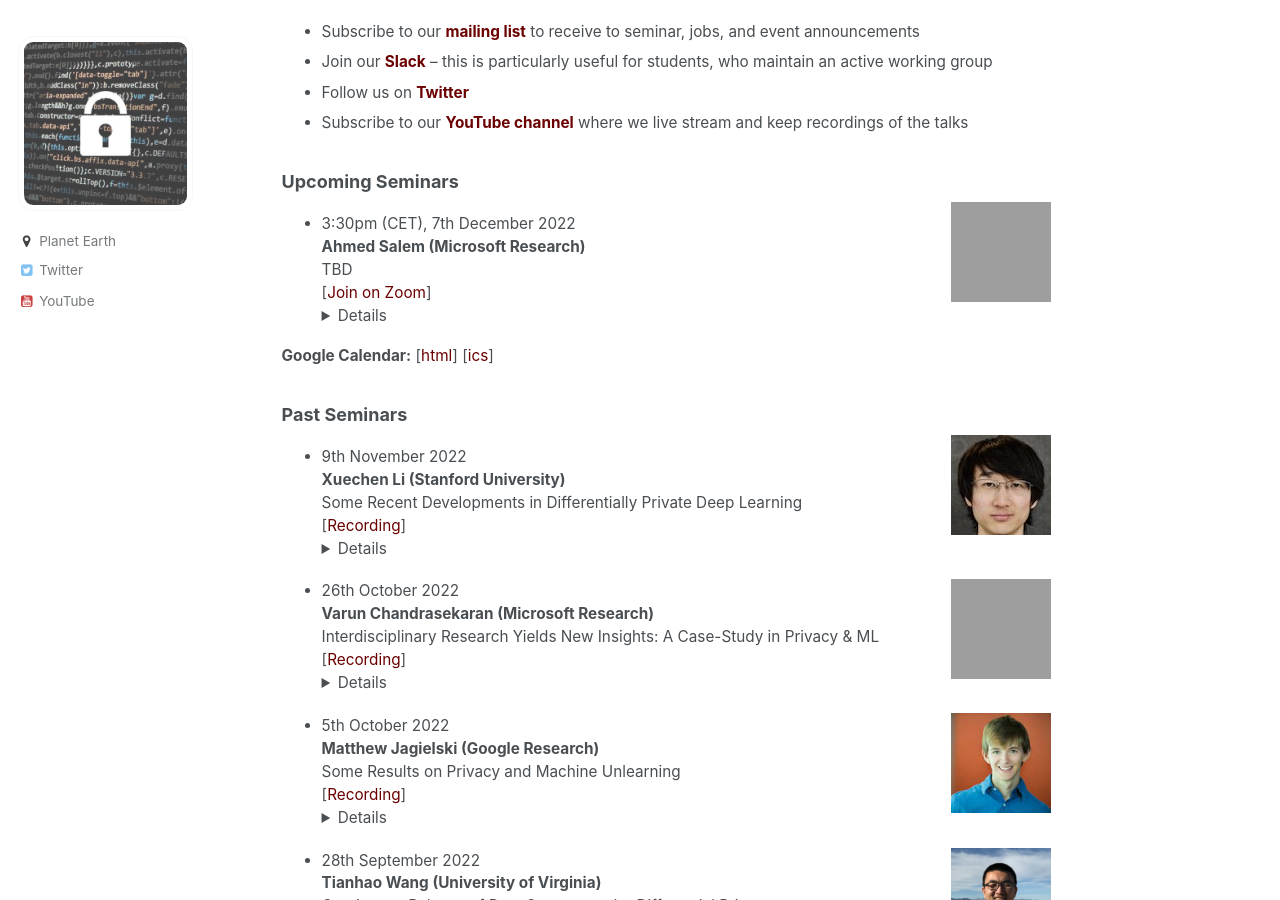
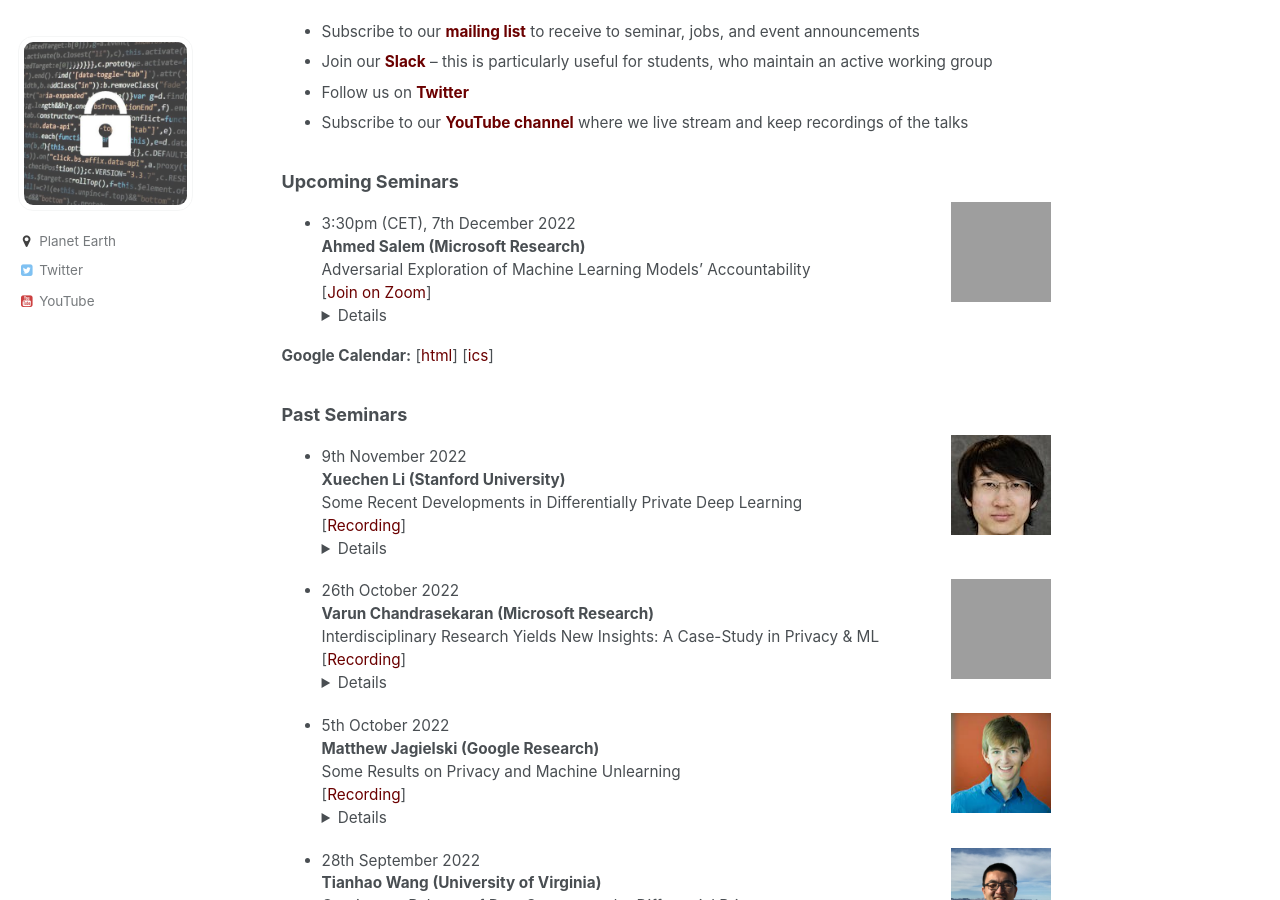
Before and after one commit to prisec-ml/prisec-ml.github.io, a Jekyll site: the page built from _pages/about.md, in a window 1280 px wide and 900 px high, scrolled down 284 px, cut to the strip 0-900 px from the top of the window. Built offline with Jekyll 4.4.1, drawn with Linux system fonts in a browser that asks for light colours; grey boxes are pictures that could not be loaded.

Commit message:
Update about.md

```diff
--- a/_pages/about.md
+++ b/_pages/about.md
@@ -21,8 +21,8 @@
 <img src="../images/ahmed.png" style="float:right;width:100px;height:100px;margin-top:00px">
 - 3:30pm (CET), 7th December 2022
 **Ahmed Salem (Microsoft Research)**
-TBD
-[[Join on Zoom](https://cispa-de.zoom.us/j/97148371989?pwd=c0YwUkV1VXZXenpqaFpzNDB5eFk5QT09)] <details><br>**Abstract:**  <br><br>**Bio:** </details>
+Adversarial Exploration of Machine Learning Models' Accountability
+[[Join on Zoom](https://cispa-de.zoom.us/j/97148371989?pwd=c0YwUkV1VXZXenpqaFpzNDB5eFk5QT09)] <details><br>**Abstract:**  The increasing cost of training machine learning (ML) models has led to the inclusion of new parties to the training pipeline, such as users who contribute training data. This involvement of new parties in the ML training process has introduced new training time attack surfaces for an adversary to exploit. In this talk, we will discuss a new class of training time attacks, namely the model hijacking attack, whereby the adversary aims to hijack a target model to execute a different task than its original one. Model hijacking can cause accountability risks since a hijacked model's owner can be framed for having their model offer illegal or unethical services. First,  we will introduce the hijacking attack in simple settings where the hijacking and original tasks/data are of the same modality. Next, we will discuss how the model hijacking attack can be generalized to the multimodal setting.<br><br>**Bio:** Ahmed Salem is a post-doctoral researcher in the Confidential Computing group at Microsoft Research. His research interests lie in the intersection of accountability, privacy, security, and machine learning. He obtained his Ph.D. from Saarland University (CISPA) in 2022. Homepage: https://ahmedsalem2.github.io/ </details>
 
 
 
```
